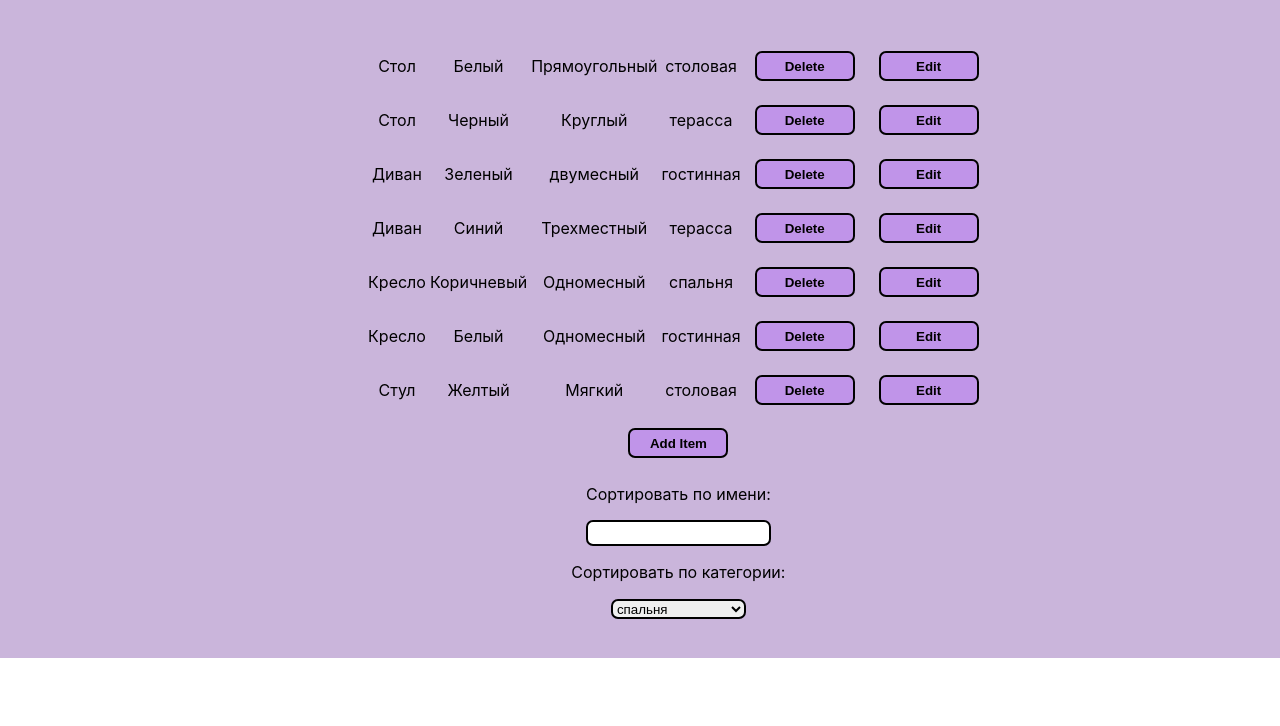
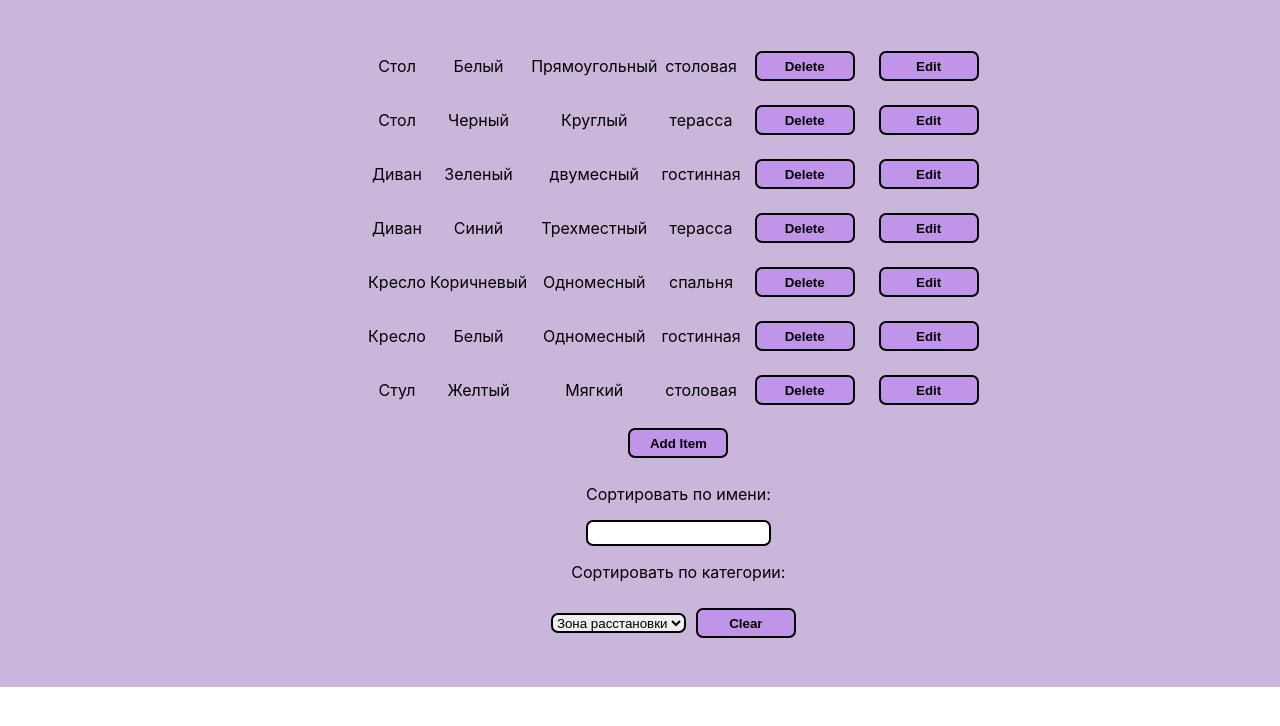
Before and after one commit to Tatiana773/malikova_t_react_module, a React (Create React App) app in the folder homework_01/my-react-app/: page / in a window 1280 px wide. Shown: the top 726 px of the page. Built offline with nearby package versions, Linux system fonts and the light colour scheme.

Commit message:
homework 01 version 2

```diff
--- a/homework_01/my-react-app/package.json
+++ b/homework_01/my-react-app/package.json
@@ -10,6 +10,7 @@
     "react": "^17.0.2",
     "react-dom": "^17.0.2",
     "react-scripts": "5.0.0",
+    "react-select": "^5.2.2",
     "uuid": "^8.3.2",
     "web-vitals": "^2.1.4"
   },
--- a/homework_01/my-react-app/src/AddItemModal/AddItemModal.js
+++ b/homework_01/my-react-app/src/AddItemModal/AddItemModal.js
@@ -14,7 +14,7 @@ export class AddItemModal extends Component{
             color: this.props.item?.color || '',
             name: this.props.item?.name || '',
             type: this.props.item?.type || '',
-
+            category: this.props.item?.category || '',
         }
     }
     render(){
--- a/homework_01/my-react-app/src/App.js
+++ b/homework_01/my-react-app/src/App.js
@@ -32,6 +32,23 @@ class App extends Component {
           })
         }
         this.onApplyEditItem = (item) => {
+          this.state.isFiltered?
+          this.setState({
+            isAddModalVisible: false,
+            editingItem: null,
+            filteredGoods: this.state.filteredGoods.map((stateItem) => {
+              if (stateItem.id === item.id){
+                return item;
+              }
+              return stateItem;
+            }),
+            goods: this.state.goods.map((stateItem) => {
+              if (stateItem.id === item.id){
+                return item;
+              }
+              return stateItem;
+            }),
+          }) :
           this.setState({
             isAddModalVisible: false,
             editingItem: null,
@@ -45,32 +62,59 @@ class App extends Component {
 
         }
         this.onFilterName = (value) =>{
-          if(value){
+          if(value && value !== '-'){
            this.setState({
             isFiltered: true,
             filteredGoods: [...this.state.goods].filter((item) => item.name.toLowerCase().includes(value.toLowerCase())
           )}
         )
+        }else if(value && value === '-'){
+          this.setState({
+            isFiltered: true,
+            filteredGoods: [...this.state.goods].filter((item) => item.name ==='')
+          })
         }else{
           this.setState({
+            isFiltered: false,
             ...this.state.goods,
           })
         }
         }
         this.onFilterCategory = (value) =>{
-          if(value){
+          if(value && value !== '-'){
             this.setState({
               isFiltered: true,
              filteredGoods: [...this.state.goods].filter((item) => item.category.toLowerCase().includes(value.toLowerCase())
            )}
          )
+         }else if(value && value === '-'){
+          this.setState({
+            isFiltered: true,
+           filteredGoods: [...this.state.goods].filter((item) => item.category === '')
+          })
          }else{
            this.setState({
+             isFiltered: false,
              ...this.state.goods,
            })
          }
         }
+        this.onClearSortFilters = (categoryDisabled) => {
+         if(!categoryDisabled){
+           this.setState({
+              categoryDisabled: 'selected',
+              isFiltered: false,
+            })
+         }
+
+        }
         this.onDeleteItem = (id) => {
+          this.state.isFiltered?
+          this.setState({
+            filteredGoods: this.state.filteredGoods.filter((item) => item.id !== id),
+            goods: this.state.goods.filter((item) => item.id !== id)
+
+          }) :
           this.setState({
             goods: this.state.goods.filter((item) => item.id !== id)
           })
@@ -155,7 +199,8 @@ class App extends Component {
                   : null}
                   <FilterList
                   onFilterName = {this.onFilterName}
-                  onFilterCategory = {this.onFilterCategory}/>
+                  onFilterCategory = {this.onFilterCategory}
+                  onClearFilters = {this.onClearSortFilters}/>
                 </div>
         )
     }
--- a/homework_01/my-react-app/src/FilterList/FilterList.js
+++ b/homework_01/my-react-app/src/FilterList/FilterList.js
@@ -20,13 +20,15 @@ export class FilterList extends Component{
             <p>Сортировать по имени:</p>
             <input onChange = {(event) => {this.props.onFilterName(event.target.value)}}/>
             <p>Сортировать по категории:</p>
-            <select onChange = {(event) => {this.props.onFilterCategory(event.target.value)}}>
-                    <option disabled>Зона расстановки</option>
+            <select id = 'category' onChange = {(event) => {this.props.onFilterCategory(event.target.value)}}>
+                    <option selected disabled>Зона расстановки</option>
                     <option>спальня</option>
                     <option>столовая</option>
                     <option>гостинная</option>
                     <option>терасса</option>
+                    <option>-</option>
             </select>
+            <button onClick = {() => {this.props.onClearFilters(document.querySelector('#category').firstChild.selected)}}>Clear</button>
             </div>
         )
     }
```
Also changed, not shown: homework_01/my-react-app/src/GoodsItem/GoodsItem.js (+4 -4 lines), 2 other files (tests, documents, lock files or other folders).
